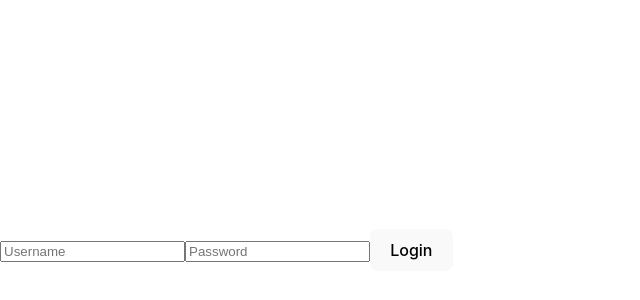
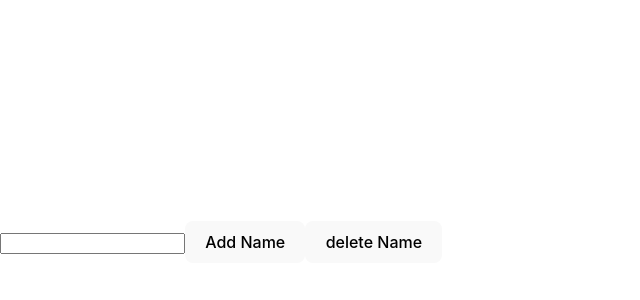
Before and after one commit to Eskendryt/assignment-6, a React (Vite) app: page / in a window 1280 px wide. Shown: the part 150-450 px from the top of the page, without its empty margins (0-640 px from the left). Built offline with nearby package versions, Linux system fonts and the light colour scheme.

Commit message:
first Commit

```diff
--- a/src/App.jsx
+++ b/src/App.jsx
@@ -1,32 +1,9 @@
-import React, { useState } from 'react';
-import LoginForm from './LoginForm';
-import UserDashboard from './UserDashboard';
-import AdminDashboard from './AdminDashboard';
-import ErrorMessage from './ErrorMessage';
+import MyComponent from "./myComponent.jsx";
 
 function App() {
-  const [isLoggedIn, setIsLoggedIn] = useState(false);
-  const [isAdmin, setIsAdmin] = useState(false);
-  const [showError, setShowError] = useState(false);
-
-  function handleLogin(isLoggedIn, isAdmin) {
-    setIsLoggedIn(isLoggedIn);
-    setIsAdmin(isAdmin);
-    setShowError(!isLoggedIn);
-  }
-
   return (
-    <div>
-      {!isLoggedIn ? (
-        <LoginForm onLogin={handleLogin} />
-      ) : isAdmin ? (
-        <AdminDashboard />
-      ) : (
-        <UserDashboard />
-      )}
-      {showError && <ErrorMessage />}
-    </div>
-  );
+    <MyComponent/>
+  )
 }
 
 export default App;
--- /dev/null
+++ b/src/myComponent.jsx
@@ -0,0 +1,32 @@
+import React, {useState} from "react";
+
+function MyComponent(){
+    const [name, setName] = useState("");
+    const [names, setNames] = useState([]);
+
+
+const addName = () => {
+    setNames([...names, name]);
+    setName("");
+};
+
+const deleteName = () => {
+    setNames(names.slice(0, -1));
+};
+
+return (
+<div>
+    <input type="text" value={name} onChange={(e) => setName(e.target.value)} />
+
+
+<button onClick={addName}>Add Name</button>
+<button onClick={deleteName}>delete Name</button>
+
+<ul>
+    {names.map((item, index) => (<li key = {index}>{item}</li>))}
+</ul>
+</div>
+);
+}
+
+export default MyComponent
```
